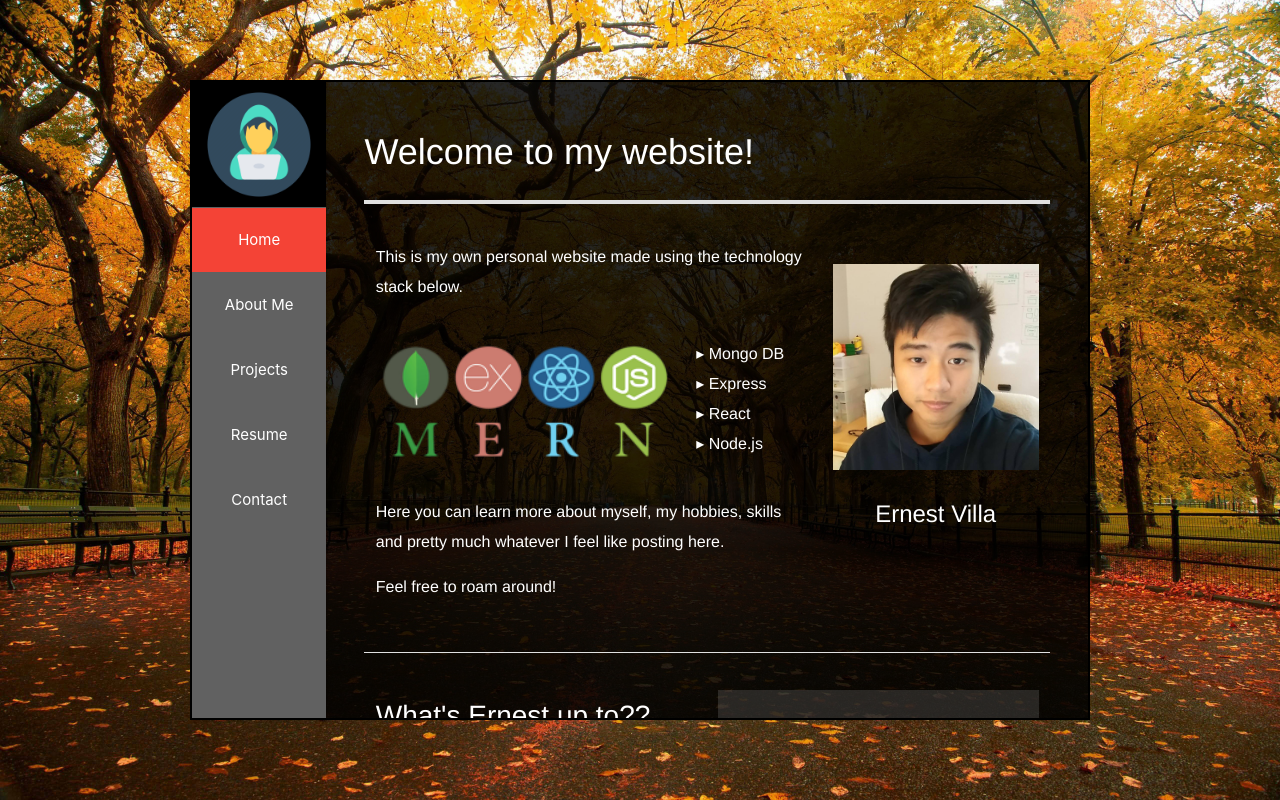
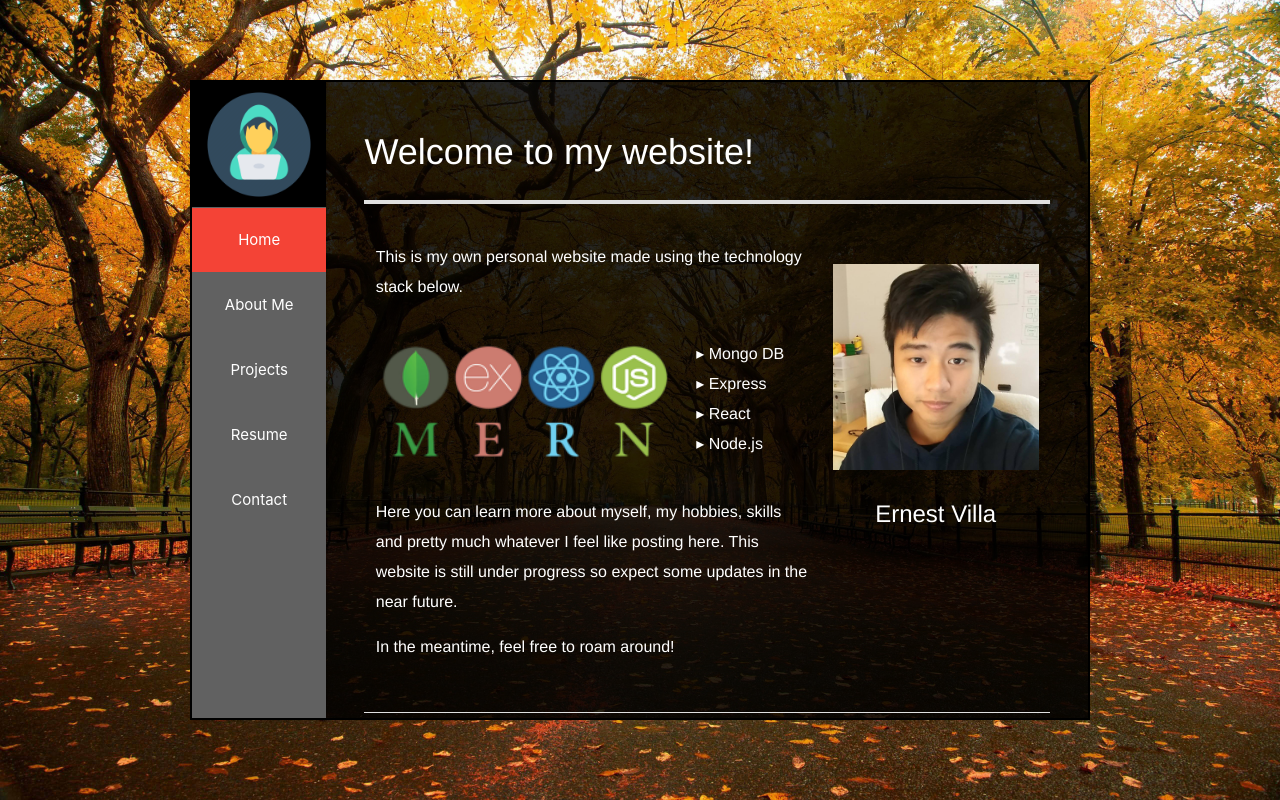
Before and after one commit to ernestVanilla/ernest-website, a React (Create React App) app: page /web/home in a window 1280 px wide. Built offline with nearby package versions, Linux system fonts and the light colour scheme.

Commit message:
Fix up descriptions

```diff
--- a/src/react/content/About.jsx
+++ b/src/react/content/About.jsx
@@ -28,7 +28,7 @@ export default class About extends Component {
 
               <p>I live in Milton with my parents and brother. I recently graduated from the
                 University of Toronto Mississauga (UTM Campus), double majoring in Computer Science
-                and Statistics as well as minoring in Mathematics. I'm also taking a year off to work at harpLabs for my internship.
+                and Statistics as well as minoring in Mathematics. I also have over a year of professional development experience in web and app consulting.
               </p><br/>
 
               <p>While I'm not coding away, I like to play guitar, exercise,
--- a/src/react/content/Home.jsx
+++ b/src/react/content/Home.jsx
@@ -22,8 +22,8 @@ const Home = () => (
           </p>
           <br />
           <p>Here you can learn more about myself, my hobbies, skills and pretty much
-            whatever I feel like posting here. </p>
-          <p>Feel free to roam around!</p>
+            whatever I feel like posting here. This website is still under progress so expect some updates in the near future.</p>
+          <p>In the meantime, feel free to roam around!</p>
         </div>
         <div className="col s4">
           <br />
```
Also changed, not shown: 5 other files (tests, documents, lock files or other folders).
